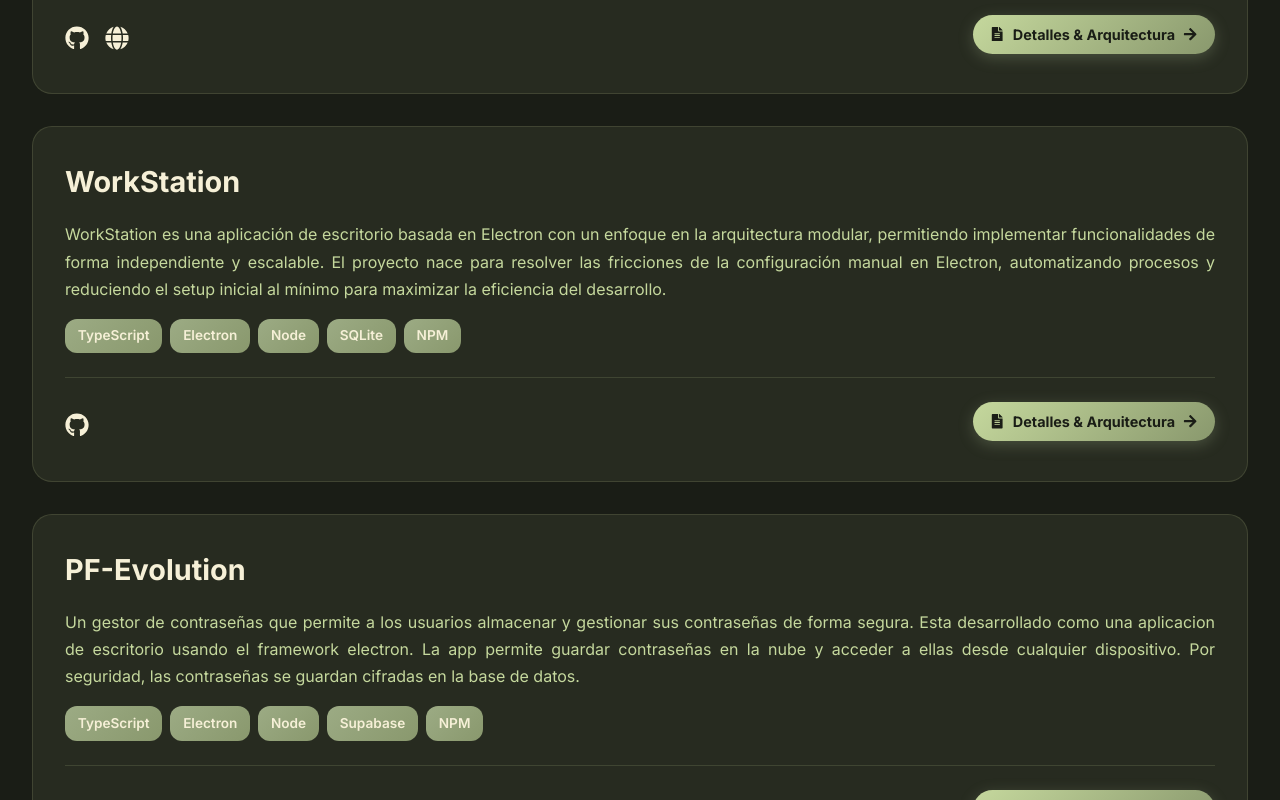
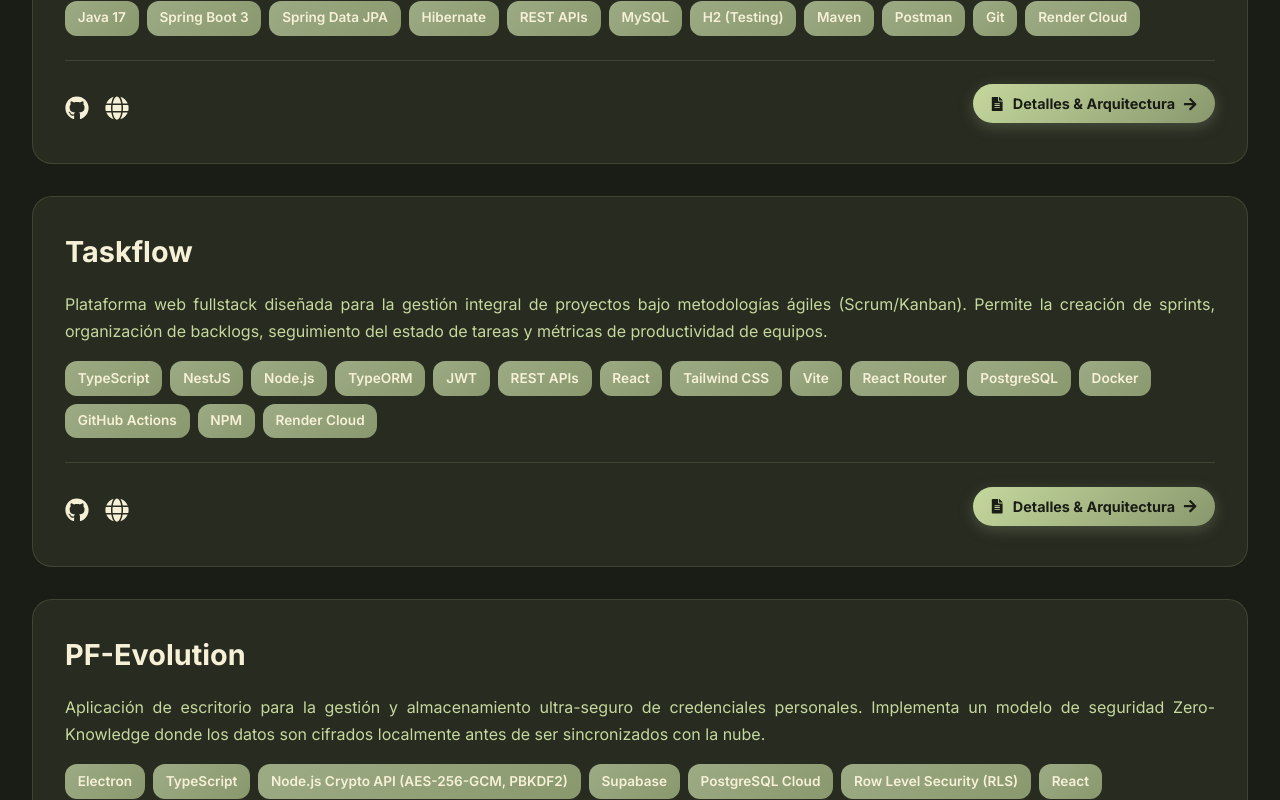
Before and after one commit to Yago-Rueda-24/Portfolio, a React (Vite) app: page /#/ in a window 1280 px wide. Shown: the part 1520-2320 px from the top of the page. Built offline with nearby package versions, Linux system fonts and the light colour scheme.

Commit message:
Actualización del proyecto

```diff
--- a/src/data/projectsData.js
+++ b/src/data/projectsData.js
@@ -1,17 +1,87 @@
 // src/data/projectsData.js
 
 export const PROJECTS_DATA = {
+    "finzen": {
+        id: "finzen",
+        title: "FinZen",
+        tagline: "Suite Multiplataforma de Gestión Financiera Personal, Portafolio de Inversiones y Flujo de Caja",
+        projectType: "Proyecto Personal",
+        github: "https://github.com/Yago-Rueda-24/FinZen",
+        prod: "https://finzen.ruedayago.dev/",
+        summary: "Plataforma integral de gestión financiera personal estructurada como un monorepositorio con backend API modular en NestJS, aplicación de escritorio en Electron + React y aplicación móvil universal en Expo. Permite la consolidación multicuenta, automatización de valor de mercado para inversiones mediante la API de Finnhub, análisis de flujo de caja y protección mediante autenticación biométrica.",
+
+        cvHighlights: [
+            "Diseñada e implementada una arquitectura monorepo multiplataforma (Backend API NestJS, Desktop Electron/React y Mobile Expo/React Native) para la consolidación financiera centralizada.",
+            "Desarrollada API RESTful en NestJS v11 y TypeORM sobre PostgreSQL, implementando autenticación stateless mediante Passport JWT y control de acceso por usuario.",
+            "Integrada la API de Finnhub para la sincronización automática de cotizaciones de mercado en tiempo real (acciones, ETFs, cripto) y recalculado dinámico del patrimonio neto.",
+            "Diseñada app móvil universal en Expo v54 aplicando Clean Architecture (capas de Dominio, Aplicación e Infraestructura) con React Query y seguridad biométrica nativa (FaceID/TouchID).",
+            "Desplegado en MV linux(Ubuntu) mediante entorno  contenedorizado con Docker/Docker Compose y automatización del despliegue mediante Github Actions"
+        ],
+
+        techStack: {
+            backend: ["TypeScript", "NestJS", "TypeORM", "REST APIs", "PostgreSQL"],
+            desktop: ["Electron", "React", "TypeScript", "Tailwind CSS"],
+            mobile: ["React Native", "Expo Router", "Biometrics"],
+            tools: ["Docker", "Docker Compose", "Git", "GitHub Actions", "NPM"]
+        },
+
+        architecture: {
+            pattern: "Arquitectura Centralizada Cliente-Servidor Multiplataforma (Monorepo Backend NestJS + Clients Electron/Expo)",
+            description: "Estructura monorepositorio desacoplada donde el servidor backend NestJS actúa como la única fuente de verdad para las reglas de negocio, cálculos de valor de mercado de inversiones y persistencia en PostgreSQL. Los clientes de escritorio (Electron + React) y móvil (Expo React Native) consumen la API REST compartiendo modelos DTO.",
+            highlights: [
+                "Arquitectura modular NestJS desacoplada por dominios (Account, Investment, Transaction, Budget, Statistics)",
+                "Capa de cliente móvil estructurada bajo Clean Architecture (Domain, Application, Infrastructure HTTP Repositories, Presentation)",
+                "Autenticación stateless basada en JWT compartida entre clientes de escritorio y móviles",
+                "Visualización gráfica interactiva de patrimonio neto y flujo de caja con Chart.js y gestión de caché con React Query"
+            ]
+        },
+
+        infrastructure: {
+            platform: "MV Linux (Ubuntu) + Docker Compose, Proxy Inverso, Firewall & GitHub Actions",
+            description: "Despliegue y configuración de seguridad en la Máquina Virtual Linux (Ubuntu). Incluye la implementación de un proxy inverso y firewall para el filtrado y acceso seguro a los servicios, la orquestación de contenedores con Docker Compose y la automatización del despliegue continuo vía GitHub Actions.",
+            highlights: [
+                "Orquestación de servicios en la MV Linux mediante Docker y Docker Compose para el entorno de producción (Backend NestJS + PostgreSQL)",
+                "Configuración de Proxy Inverso para el enrutamiento seguro de peticiones SSL/TLS hacia el backend NestJS",
+                "Implementación de reglas de Firewall para restringir el acceso expuesto únicamente a los puertos seguros necesarios",
+                "Pipeline de Integración y Despliegue Continuo (CI/CD) automatizado mediante GitHub Actions ejecutado en cada entrega a la rama principal"
+            ]
+        },
+
+        engineeringChallenges: [
+            {
+                challenge: "Actualizar en tiempo real el valor de las inversiones y el patrimonio total según las variaciones del mercado.",
+                solution: "Diseño de un servicio de integración con la API de Finnhub que obtiene precios en tiempo real y recalcula mediante agregaciones en TypeORM el valor actualizado de los portafolios y su P&L.",
+                impact: "Cálculo preciso del patrimonio neto global en tiempo real sin descuadres entre activos de inversión e ingresos/gastos."
+            },
+            {
+                challenge: "Garantizar una experiencia móvil fluida con soporte biométrico sin duplicar lógica de red ni comprometer la seguridad de las credenciales.",
+                solution: "Adopción de Clean Architecture en el cliente móvil separando adaptadores HTTP con interceptores `fetch`, persistencia cifrada en `expo-secure-store` y desbloqueo nativo mediante `expo-local-authentication`.",
+                impact: "Protección de datos financieros sensibles en el móvil con respuesta instantánea de la UI gracias al caching inteligente de React Query."
+            }
+        ]
+    },
     "finanzas-api": {
         id: "finanzas-api",
         title: "Finanzas API",
         tagline: "API RESTful de Análisis Financiero y Procesamiento de Transacciones",
         projectType: "Proyecto Personal",
-        role: "Desarrollador Backend (Creador & Diseñador único)",
-        period: "2024",
-        status: "Desplegado en Producción",
         github: "https://github.com/Yago-Rueda-24/Finanzas",
         prod: "https://finanzas-lv2n.onrender.com",
         summary: "API RESTful desarrollada para la ingesta, clasificación y agregación analítica de datos de transacciones financieras. Diseñada como un prototipo técnico robusto enfocado en la aplicación de patrones de arquitectura limpia, validación rigurosa de datos y optimización de consultas de métricas temporales.",
+
+        cvHighlights: [
+            "Diseñada e implementada una API RESTful modular para el análisis agregativo de transacciones financieras personales en Java y Spring Boot.",
+            "Implementado patrón Repository con Spring Data JPA para optimizar consultas analíticas por rangos de fecha y categorías.",
+            "Configurado un controlador global de excepciones con `@ControllerAdvice` reduciendo fallos no controlados y estandarizando errores en formato JSON RFC 7807.",
+            "Construida suite de pruebas unitarias cubriendo casos límite en cálculos analíticos (totales, promedios móviles, agrupaciones mensuales).",
+            "Desplegado el servicio backend en la plataforma Render conectada con base de datos administrada."
+        ],
+
+        techStack: {
+            backend: ["Java 17", "Spring Boot 3", "Spring Data JPA", "Hibernate", "REST APIs"],
+            database: ["MySQL", "H2 (Testing)"],
+            tools: ["Maven", "Postman", "Git", "Render Cloud"]
+        },
 
         architecture: {
             pattern: "Arquitectura en Capas (Layered Architecture - Controller / Service / Repository)",
@@ -35,27 +105,6 @@ export const PROJECTS_DATA = {
             ]
         },
 
-        methodologies: [
-            "Desarrollo Iterativo de Proyecto Personal",
-            "Control de Versiones Git con convención de commits",
-            "Diseño de APIs Contract-First (OpenAPI / Swagger specs)",
-            "Testing Unitario con JUnit y Mockito para lógica de negocio"
-        ],
-
-        techStack: {
-            backend: ["Java 17", "Spring Boot 3", "Spring Data JPA", "Hibernate", "REST APIs"],
-            database: ["MySQL", "H2 (Testing)"],
-            tools: ["Maven", "Postman", "Git", "Render Cloud"]
-        },
-
-        cvHighlights: [
-            "Diseñada e implementada una API RESTful modular para el análisis agregativo de transacciones financieras personales en Java y Spring Boot.",
-            "Implementado patrón Repository con Spring Data JPA para optimizar consultas analíticas por rangos de fecha y categorías.",
-            "Configurado un controlador global de excepciones con `@ControllerAdvice` reduciendo fallos no controlados y estandarizando errores en formato JSON RFC 7807.",
-            "Construida suite de pruebas unitarias cubriendo casos límite en cálculos analíticos (totales, promedios móviles, agrupaciones mensuales).",
-            "Desplegado el servicio backend en la plataforma Render conectada con base de datos administrada."
-        ],
-
         engineeringChallenges: [
             {
                 challenge: "Agregación y cálculo rápido de métricas financieras sobre volúmenes de transacciones por periodos dinámicos.",
@@ -75,12 +124,24 @@ export const PROJECTS_DATA = {
         title: "Taskflow",
         tagline: "Plataforma Fullstack de Gestión Agil de Proyectos y Sprints estilo Scrum",
         projectType: "Proyecto Personal",
-        role: "Desarrollador Fullstack (Arquitectura End-to-End)",
-        period: "2024–2025",
-        status: "Desplegado en Producción",
         github: "https://github.com/Yago-Rueda-24/AppTareas",
         prod: "https://apptareas-front.onrender.com",
         summary: "Plataforma web fullstack diseñada para la gestión integral de proyectos bajo metodologías ágiles (Scrum/Kanban). Permite la creación de sprints, organización de backlogs, seguimiento del estado de tareas y métricas de productividad de equipos.",
+
+        cvHighlights: [
+            "Arquitectura y desarrollo end-to-end de una plataforma de gestión Scrum con frontend React en TypeScript y backend en NestJS.",
+            "Diseñado e implementado esquema relacional PostgreSQL gestionando relaciones complejas entre usuarios, equipos, proyectos, sprints y épicas mediante TypeORM.",
+            "Implementado sistema seguro de autenticación y autorización mediante Tokens JWT y Guardias de NestJS para control de acceso granular.",
+            "Desarrollada interfaz de usuario SPA reactiva con actualización dinámica del tablero Kanban y filtrado de tareas en tiempo real.",
+            "Automatizado pipeline de CI/CD utilizando GitHub Actions para testing y despliegue automático del frontend y backend en Render."
+        ],
+
+        techStack: {
+            backend: ["TypeScript", "NestJS", "Node.js", "TypeORM", "JWT", "REST APIs"],
+            frontend: ["React", "TypeScript", "Tailwind CSS", "Vite", "React Router"],
+            database: ["PostgreSQL"],
+            tools: ["Docker", "GitHub Actions", "NPM", "Render Cloud"]
+        },
 
         architecture: {
             pattern: "Arquitectura Cliente-Servidor Desacoplada (Backend Modular NestJS + SPA React)",
@@ -104,28 +165,6 @@ export const PROJECTS_DATA = {
             ]
         },
 
-        methodologies: [
-            "Aplicación práctica de principios Scrum (Backlogs, Sprints, Kanban)",
-            "Desarrollo Fullstack orientado a componentes reutilizables",
-            "Integración Continua y Despliegue Continuo (CI/CD) con GitHub Actions",
-            "Estrategia de Branching por features en Git"
-        ],
-
-        techStack: {
-            backend: ["TypeScript", "NestJS", "Node.js", "TypeORM", "JWT", "REST APIs"],
-            frontend: ["React", "TypeScript", "Tailwind CSS", "Vite", "React Router"],
-            database: ["PostgreSQL"],
-            tools: ["Docker", "GitHub Actions", "NPM", "Render Cloud"]
-        },
-
-        cvHighlights: [
-            "Arquitectura y desarrollo end-to-end de una plataforma de gestión Scrum con frontend React en TypeScript y backend en NestJS.",
-            "Diseñado e implementado esquema relacional PostgreSQL gestionando relaciones complejas entre usuarios, equipos, proyectos, sprints y épicas mediante TypeORM.",
-            "Implementado sistema seguro de autenticación y autorización mediante Tokens JWT y Guardias de NestJS para control de acceso granular.",
-            "Desarrollada interfaz de usuario SPA reactiva con actualización dinámica del tablero Kanban y filtrado de tareas en tiempo real.",
-            "Automatizado pipeline de CI/CD utilizando GitHub Actions para testing y despliegue automático del frontend y backend en Render."
-        ],
-
         engineeringChallenges: [
             {
                 challenge: "Sincronización del estado de tareas entre sprints y tableros sin provocar re-renders pesados en el cliente React.",
@@ -140,85 +179,28 @@ export const PROJECTS_DATA = {
         ]
     },
 
-    "workstation": {
-        id: "workstation",
-        title: "WorkStation",
-        tagline: "Aplicación de Escritorio Modular para Automatización de Entornos de Trabajo",
-        projectType: "Proyecto Personal",
-        role: "Ingeniero de Software de Escritorio",
-        period: "2024",
-        status: "Código Abierto / GitHub",
-        github: "https://github.com/Yago-Rueda-24/WorkStation",
-        summary: "Aplicación de escritorio construida sobre Electron para resolver las fricciones de configuración manual de entornos de desarrollo. Permite automatizar flujos de trabajo, lanzar herramientas integradas y gestionar perfiles de trabajo minimizando el setup inicial.",
-
-        architecture: {
-            pattern: "Arquitectura Multi-Proceso Electron (Main & Renderer Process) con Puente IPC Seguro",
-            description: "Estructura basada en la separación estricta del proceso Principal de Node.js (Main Process) y los procesos de Renderizado de UI (Renderer Process). La comunicación entre ambos se realiza exclusivamente mediante un puente de IPC (Inter-Process Communication) asíncrono con aislamiento de contexto.",
-            highlights: [
-                "Aislamiento de contexto habilitado (`contextIsolation: true`) para máxima seguridad",
-                "Puente IPC seguro definido en `preload.js` exponiendo únicamente métodos estrictamente tipados",
-                "Arquitectura modular para la incorporación rápida de nuevos módulos de automatización",
-                "Persistencia de datos local ultra-rápida mediante motor de base de datos embebido SQLite"
-            ]
-        },
-
-        infrastructure: {
-            platform: "Empaquetado Nativo Local, Pipeline Electron Builder & Node.js Native Runtime",
-            description: "Infraestructura de empaquetado y distribución multiplataforma que gestiona dependencias nativas compiladas C/C++ (SQLite), generación de instaladores auto-contenidos y empaquetado optimizado de assets sin depender de servidores externos.",
-            highlights: [
-                "Pipeline de empaquetado y compilación multiplataforma mediante Electron Builder",
-                "Integración y gestión de bindings nativos de Node.js (Better-SQLite3 / C++ Node-gyp)",
-                "Empaquetado optimizado de assets estáticos y bundle de JavaScript vía Vite/Webpack",
-                "Generación de instaladores ejecutables distribuidos sin dependencias externas requeridas"
-            ]
-        },
-
-        methodologies: [
-            "Arquitectura Modular de Software",
-            "Principio de Menor Privilegio en Aplicaciones de Escritorio",
-            "Local-First Architecture (Datos almacenados localmente sin dependencia de red)",
-            "Control de Versiones y Empaquetado multiplataforma (Electron Builder)"
-        ],
-
-        techStack: {
-            core: ["Electron", "TypeScript", "Node.js (IPC, FS, Process)"],
-            frontend: ["React", "HTML5", "CSS3"],
-            storage: ["SQLite", "Better-SQLite3"],
-            tools: ["Electron Builder", "Vite / Webpack", "NPM"]
-        },
-
-        cvHighlights: [
-            "Diseñada e implementada una aplicación de escritorio modular en Electron y TypeScript para reducir tiempos de configuración de entorno.",
-            "Implementada arquitectura multi-proceso segura con aislamiento de contexto (`contextIsolation`), impidiendo el acceso directo de la interfaz web a APIs del sistema operativo.",
-            "Desarrollado módulo de comunicación IPC asíncrona bidireccional entre Node.js y la vista web para ejecución controlada de scripts del sistema.",
-            "Integrada base de datos relacional embebida SQLite para la persistencia local instantánea de perfiles y ajustes de usuario.",
-            "Configurado pipeline de empaquetado con Electron Builder produciendo ejecutables optimizados para entornos de escritorio."
-        ],
-
-        engineeringChallenges: [
-            {
-                challenge: "Evitar vulnerabilidades de seguridad comunes en Electron por exposición indiscriminate de APIs de Node en la UI.",
-                solution: "Creación de una API segura estricta en el script `preload` mediante `contextBridge.exposeInMainWorld` sin exponer el objeto `ipcRenderer` completo.",
-                impact: "Protección total contra inyecciones de código arbitrario desde vistas renderizadas."
-            },
-            {
-                challenge: "Consumo eficiente de memoria RAM en el proceso de renderizado durante la carga de múltiples módulos.",
-                solution: "Implementación de carga perezosa (lazy loading) de módulos de herramientas y destrucción de eventos IPC inactivos.",
-                impact: "Reducción significativa de la huella de memoria en reposo de la aplicación."
-            }
-        ]
-    },
-
     "pf-evolution": {
         id: "pf-evolution",
         title: "PF-Evolution",
         tagline: "Gestor de Contraseñas Multiplataforma con Cifrado en Cliente y Sincronización Cloud",
         projectType: "Proyecto Personal",
-        role: "Ingeniero de Software & Seguridad",
-        period: "2024",
-        status: "Código Abierto / GitHub",
         github: "https://github.com/Yago-Rueda-24/PF-Evolution",
         summary: "Aplicación de escritorio para la gestión y almacenamiento ultra-seguro de credenciales personales. Implementa un modelo de seguridad Zero-Knowledge donde los datos son cifrados localmente antes de ser sincronizados con la nube.",
+
+        cvHighlights: [
+            "Concebida y desarrollada una solución de escritorio para gestión criptográfica de credenciales en Electron y Supabase.",
+            "Implementado motor criptográfico nativo en cliente usando AES-256-GCM para garantizar privacidad absoluta (Zero-Knowledge Architecture).",
+            "Diseñado protocolo de derivación de claves maestras con PBKDF2 y salado único por usuario para resistir ataques de fuerza bruta.",
+            "Integrada base de datos Supabase PostgreSQL configurando políticas de Row Level Security (RLS) para aislamiento total de cuentas.",
+            "Implementadas funciones de protección en cliente como bloqueo automático tras periodos de inactividad y limpieza automática de secretos en el portapapeles."
+        ],
+
+        techStack: {
+            core: ["Electron", "TypeScript", "Node.js Crypto API (AES-256-GCM, PBKDF2)"],
+            cloudBaaS: ["Supabase", "PostgreSQL Cloud", "Row Level Security (RLS)"],
+            frontend: ["React", "CSS Glassmorphism", "TypeScript"],
+            tools: ["Git", "Electron Builder", "NPM"]
+        },
 
         architecture: {
             pattern: "Arquitectura Zero-Knowledge con Bóveda Criptográfica en Cliente y BaaS Cloud",
@@ -242,28 +224,6 @@ export const PROJECTS_DATA = {
             ]
         },
 
-        methodologies: [
-            "Diseño Orientado a la Seguridad (Security-First Design)",
-            "Modelo Zero-Knowledge (La clave maestra jamás sale del dispositivo del usuario)",
-            "Prácticas de UX para Ciberseguridad (Generador de contraseñas, auto-lock por inactividad)",
-            "Desarrollo Ágil de Software de Escritorio"
-        ],
-
-        techStack: {
-            core: ["Electron", "TypeScript", "Node.js Crypto API (AES-256-GCM, PBKDF2)"],
-            cloudBaaS: ["Supabase", "PostgreSQL Cloud", "Row Level Security (RLS)"],
-            frontend: ["React", "CSS Glassmorphism", "TypeScript"],
-            tools: ["Git", "Electron Builder", "NPM"]
-        },
-
-        cvHighlights: [
-            "Concebida y desarrollada una solución de escritorio para gestión criptográfica de credenciales en Electron y Supabase.",
-            "Implementado motor criptográfico nativo en cliente usando AES-256-GCM para garantizar privacidad absoluta (Zero-Knowledge Architecture).",
-            "Diseñado protocolo de derivación de claves maestras con PBKDF2 y salado único por usuario para resistir ataques de fuerza bruta.",
-            "Integrada base de datos Supabase PostgreSQL configurando políticas de Row Level Security (RLS) para aislamiento total de cuentas.",
-            "Implementadas funciones de protección en cliente como bloqueo automático tras periodos de inactividad y limpieza automática de secretos en el portapapeles."
-        ],
-
         engineeringChallenges: [
             {
                 challenge: "Garantizar que un compromiso de la base de datos cloud no exponga las credenciales de los usuarios.",
--- a/src/pages/Home.jsx
+++ b/src/pages/Home.jsx
@@ -3,6 +3,7 @@ import Navbar from "../components/Navbar";
 import TimelineItem from '../components/TimelineItem';
 import TechStack from "../components/TechStack";
 import BigProject from "../components/BigProject";
+import { PROJECTS_DATA } from "../data/projectsData";
 import {
     FaGithub, FaLinkedin, FaEnvelope, FaPhone, FaMapMarkerAlt,
     FaRobot, FaBrain, FaNetworkWired, FaMicrochip, FaServer,
@@ -116,37 +117,23 @@ export default function Home() {
 
 
                 <div className="big-projects-grid">
-                    <BigProject
-                        id="finanzas-api"
-                        title={"Finanzas API"}
-                        description={"Esta API permite subir registros de transacciones con información básica(como cantidad y fecha). A partir de estos datos, genera análisis y métricas útiles, incluyendo totales, promedios, tendencias a lo largo del tiempo y agrupaciones por períodos. Está pensada para pruebas, prototipos o aprendizaje, no está orientada a entornos de producción."}
-                        github={"https://github.com/Yago-Rueda-24/Finanzas"}
-                        tech={["Java", "Springboot", "Mysql", "Maven", "REST"]}
-                        prod={"https://finanzas-lv2n.onrender.com"} />
-                    <BigProject
-                        id="taskflow"
-                        title={"Taskflow"}
-                        description={"Un servicio de gestión de tareas estilo Scrum que te ayuda a organizar tu trabajo de manera eficiente y mejorar tu productividad. Permite crear sprints, seguir el progreso de tus tareas y mantener el control de tus proyectos con una metodología ágil."}
-                        github={"https://github.com/Yago-Rueda-24/AppTareas"}
-                        tech={["TypeScript", "NestJS", "React", "Node", "PostgreSQL", "NPM"]}
-                        prod={"https://apptareas-front.onrender.com"}
-                    />
-                    <BigProject
-                        id="workstation"
-                        title={"WorkStation"}
-                        description={"WorkStation es una aplicación de escritorio basada en Electron con un enfoque en la arquitectura modular, permitiendo implementar funcionalidades de forma independiente y escalable. El proyecto nace para resolver las fricciones de la configuración manual en Electron, automatizando procesos y reduciendo el setup inicial al mínimo para maximizar la eficiencia del desarrollo."}
-                        github={"https://github.com/Yago-Rueda-24/WorkStation"}
-                        tech={["TypeScript", "Electron", "Node", "SQLite", "NPM"]}
-                    />
-                    <BigProject
-                        id="pf-evolution"
-                        title={"PF-Evolution"}
-                        description={"Un gestor de contraseñas que permite a los usuarios almacenar y gestionar sus contraseñas de forma segura. Esta desarrollado como una aplicacion de escritorio usando el framework electron. La app permite guardar contraseñas en la nube y acceder a ellas desde cualquier dispositivo. Por seguridad, las contraseñas se guardan cifradas en la base de datos."}
-                        github={"https://github.com/Yago-Rueda-24/PF-Evolution"}
-                        tech={["TypeScript", "Electron", "Node", "Supabase", "NPM"]}
-                    />
+                    {Object.values(PROJECTS_DATA).map((project) => {
+                        const techList = project.techStack
+                            ? [...new Set(Object.values(project.techStack).flat())]
+                            : [];
 
-
+                        return (
+                            <BigProject
+                                key={project.id}
+                                id={project.id}
+                                title={project.title}
+                                description={project.summary}
+                                github={project.github}
+                                prod={project.prod}
+                                tech={techList}
+                            />
+                        );
+                    })}
                 </div>
             </section>
 
```
